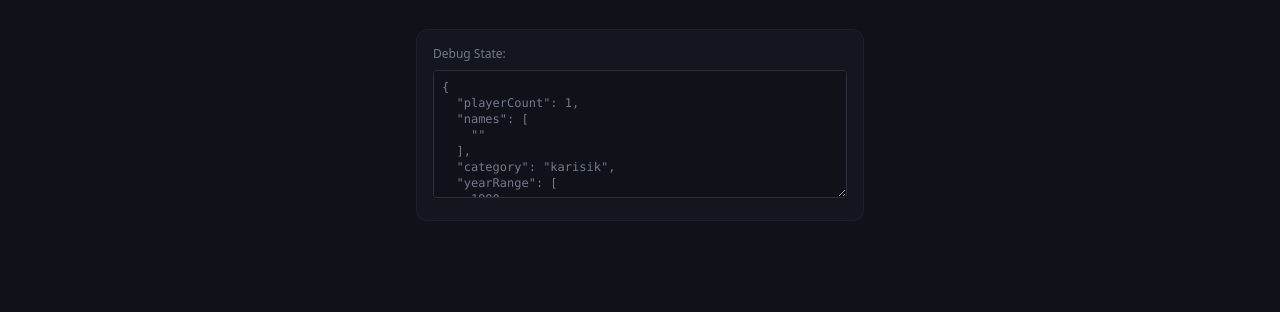
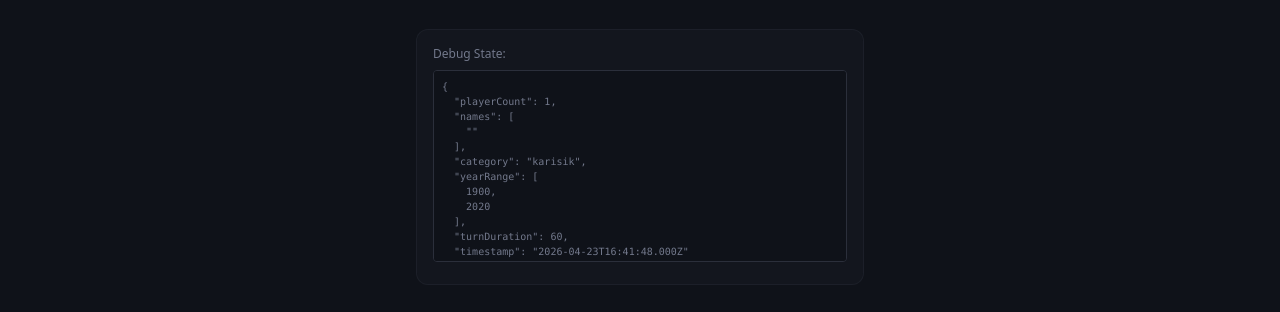
Before and after one commit to Verims-lab/Kronox, a React (Vite) app: page / in a window 1280 px wide. Shown: the part 1015-1327 px from the top of the page. Built offline with nearby package versions, Linux system fonts and the light colour scheme; no server answers.

Commit message:
File changes

```diff
--- a/src/pages/PlayerSetup.jsx
+++ b/src/pages/PlayerSetup.jsx
@@ -240,7 +240,7 @@ export default function PlayerSetup() {
               turnDuration,
               timestamp: new Date().toISOString()
             }, null, 2)}
-            className="w-full h-32 bg-background border border-border rounded p-2 text-xs font-mono text-muted-foreground"
+            className="w-full h-48 bg-background border border-border rounded p-2 text-[10px] font-mono text-muted-foreground resize-none"
           />
         </div>
 
```
